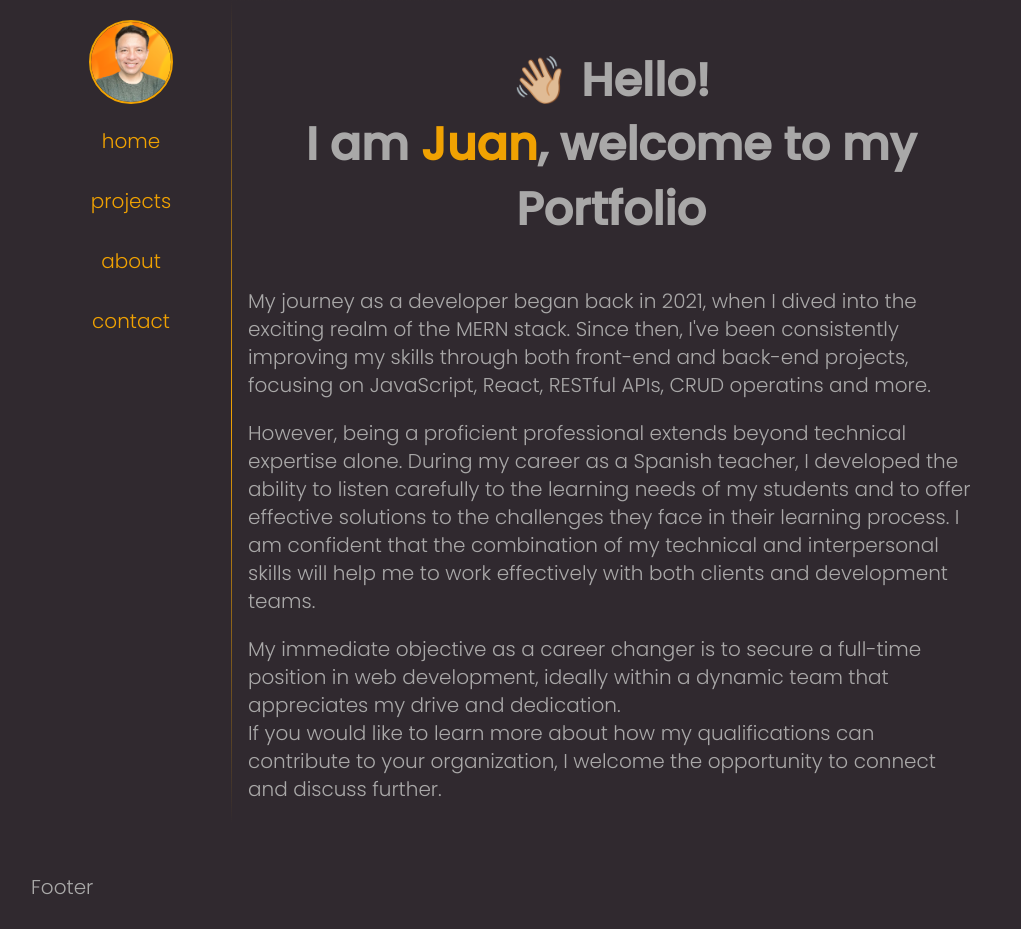
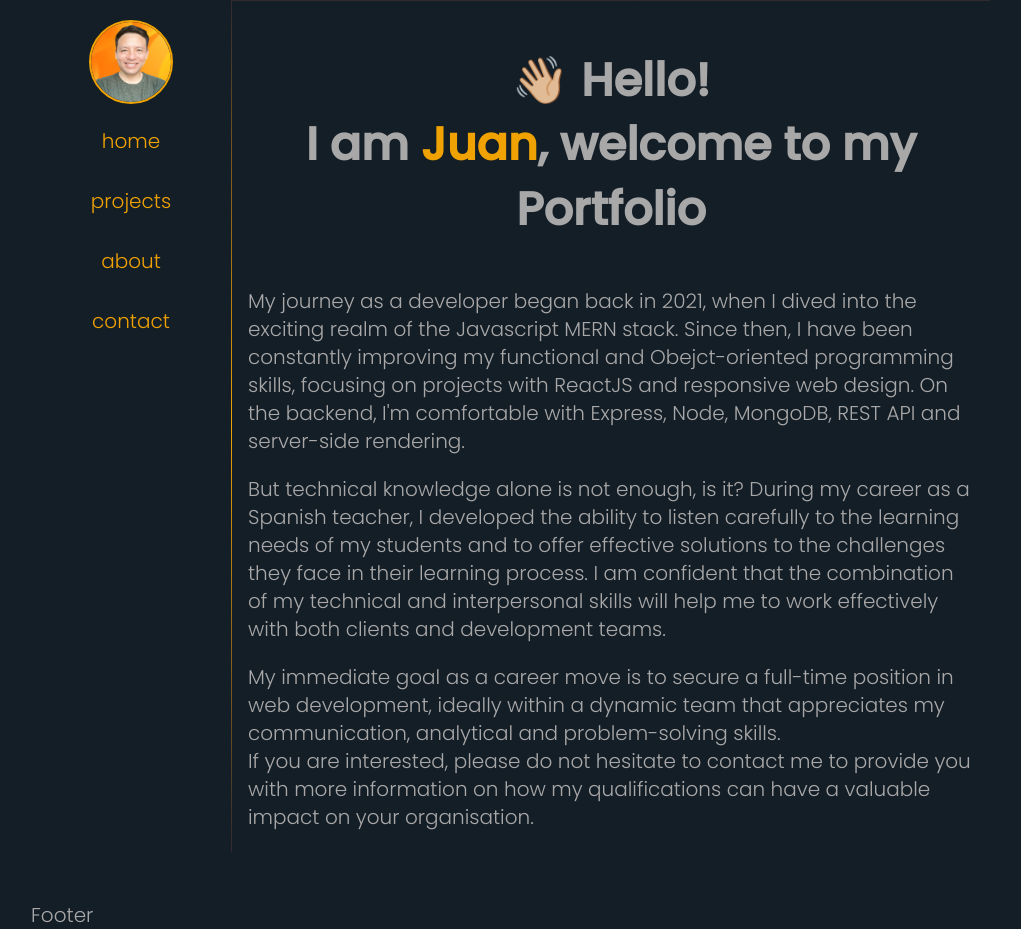
Before and after one commit to juaneugenio/myportfolioweb, a React (Vite) app: page / in a window 1280 px wide. Shown: the whole page, without its empty margins (129-1150 px from the left). Before the commit the page ends 901 px from the top, so only its background shows below. Built offline with nearby package versions, Linux system fonts and the light colour scheme; no server answers.

Commit message:
Improve text on Homepage

```diff
--- a/src/App.css
+++ b/src/App.css
@@ -1,6 +1,7 @@
 /** @format */
 :root {
-	--bg-color: #30292f;
+	/* --bg-color: #30292f; */
+	--bg-color: #141e27;
 	/* --txt-color: #daddd8; */
 	--txt-color: #a9a8a8;
 	/* --head-color: #e98a15; */
--- a/src/dataAbout.js
+++ b/src/dataAbout.js
@@ -65,6 +65,7 @@ const items = [
 		endDate: "2006/11",
 		taskTitle: "Note: 1.5",
 		tasks: ["Officially validated as B.A. Degree"],
+		active: "true",
 	},
 	{
 		id: "00",
--- a/src/pages/Home.jsx
+++ b/src/pages/Home.jsx
@@ -17,22 +17,22 @@ function Home({ variants }) {
 			</blockquote>
 			<div className="home-content">
 				<p>
-					My journey as a developer began back in 2021, when I dived into the exciting realm of the MERN stack. Since
-					then, I&apos;ve been consistently improving my skills through both front-end and back-end projects, focusing
-					on JavaScript, React, RESTful APIs, CRUD operatins and more.
+					My journey as a developer began back in 2021, when I dived into the exciting realm of the Javascript MERN
+					stack. Since then, I have been constantly improving my functional and Obejct-oriented programming skills,
+					focusing on projects with ReactJS and responsive web design. On the backend, I'm comfortable with Express,
+					Node, MongoDB, REST API and server-side rendering.
 				</p>
 				<p>
-					However, being a proficient professional extends beyond technical expertise alone. During my career as a
-					Spanish teacher, I developed the ability to listen carefully to the learning needs of my students and to offer
-					effective solutions to the challenges they face in their learning process. I am confident that the combination
-					of my technical and interpersonal skills will help me to work effectively with both clients and development
-					teams.
+					But technical knowledge alone is not enough, is it? During my career as a Spanish teacher, I developed the
+					ability to listen carefully to the learning needs of my students and to offer effective solutions to the
+					challenges they face in their learning process. I am confident that the combination of my technical and
+					interpersonal skills will help me to work effectively with both clients and development teams.
 				</p>
 				<p>
-					My immediate objective as a career changer is to secure a full-time position in web development, ideally
-					within a dynamic team that appreciates my drive and dedication. <br />
-					If you would like to learn more about how my qualifications can contribute to your organization, I welcome the
-					opportunity to connect and discuss further.
+					My immediate goal as a career move is to secure a full-time position in web development, ideally within a
+					dynamic team that appreciates my communication, analytical and problem-solving skills. <br />
+					If you are interested, please do not hesitate to contact me to provide you with more information on how my
+					qualifications can have a valuable impact on your organisation.
 				</p>
 			</div>
 		</motion.section>
```
